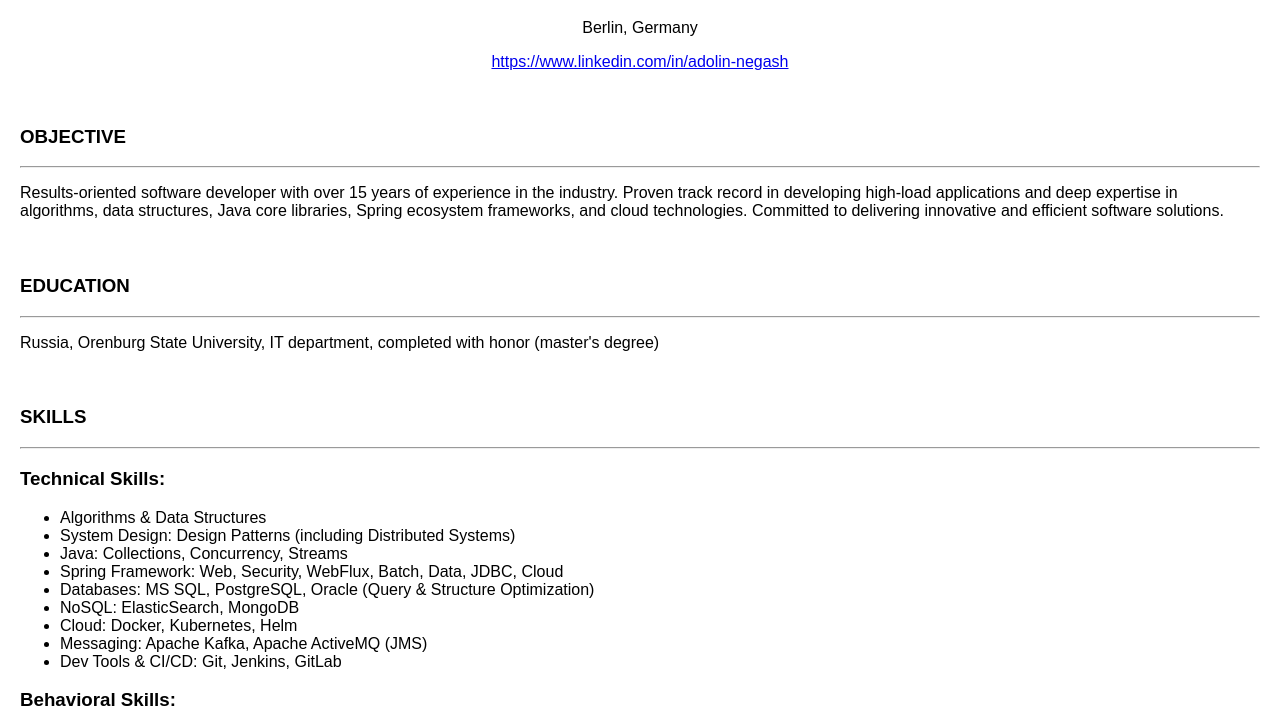
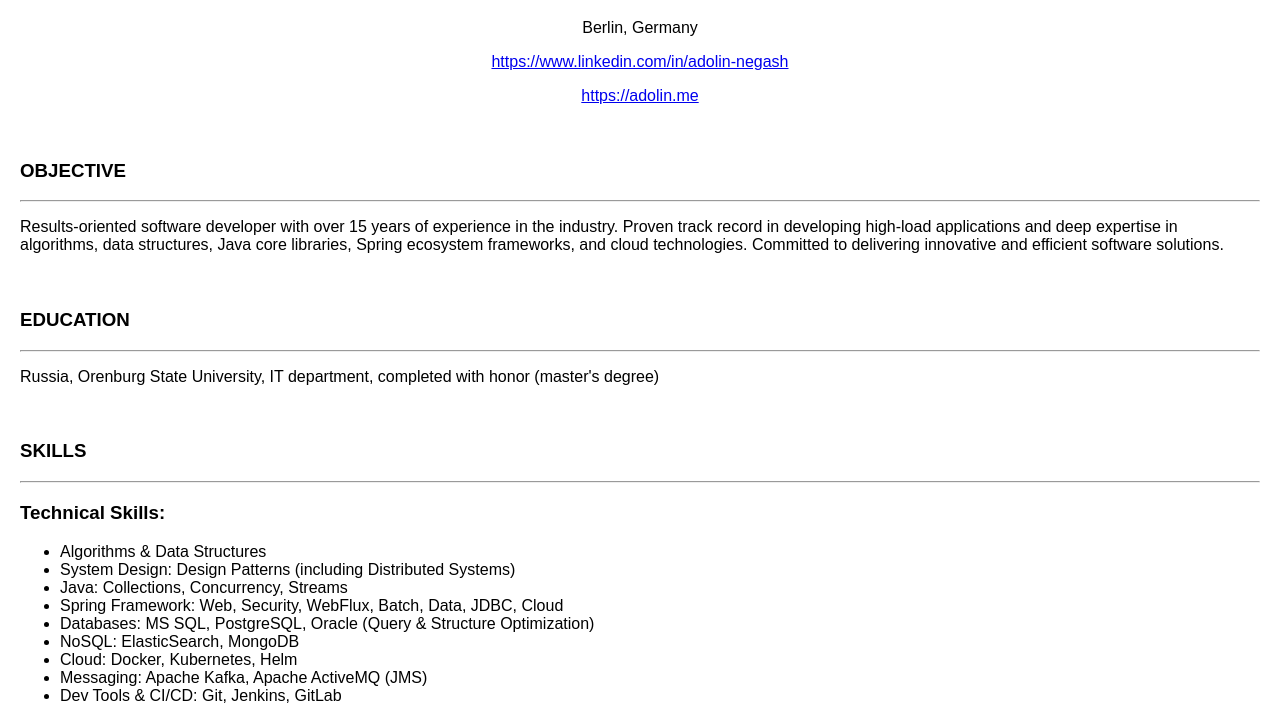
Before and after one commit to adolinn/adolin.github.io, a plain HTML site: page cv.html in a window 1280 px wide. Shown: the part 81-800 px from the top of the page. Drawn offline with Linux system fonts and the light colour scheme.

Commit message:
- update cv

```diff
--- a/cv.html
+++ b/cv.html
@@ -64,6 +64,7 @@
     <div class="center">
         <p>Berlin, Germany</p>
         <p><a href="https://www.linkedin.com/in/adolin-negash">https://www.linkedin.com/in/adolin-negash</a></p>
+        <p><a href="https://adolin.me">https://adolin.me</a></p>
     </div>
 </header>
 <section>
```
